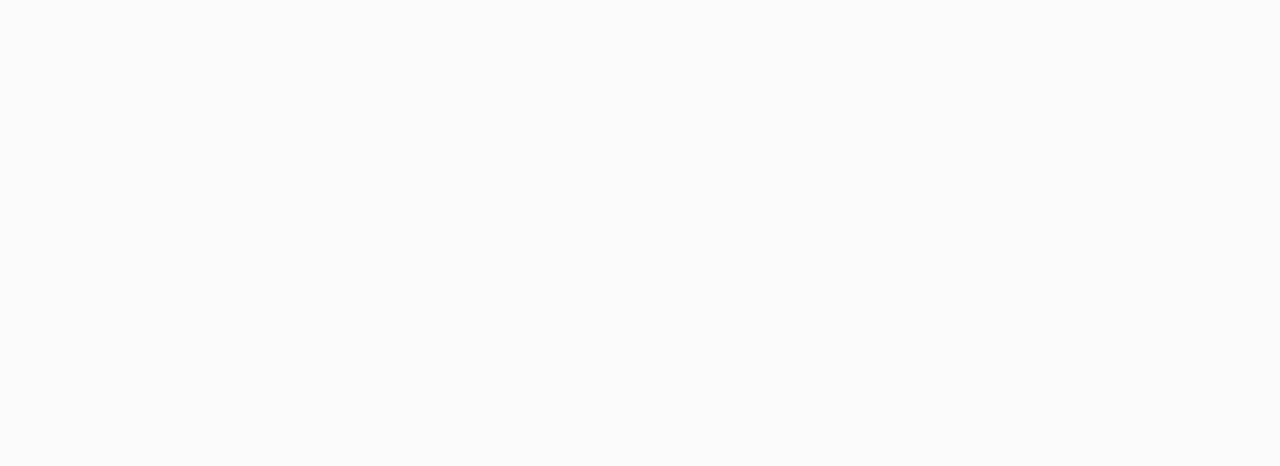
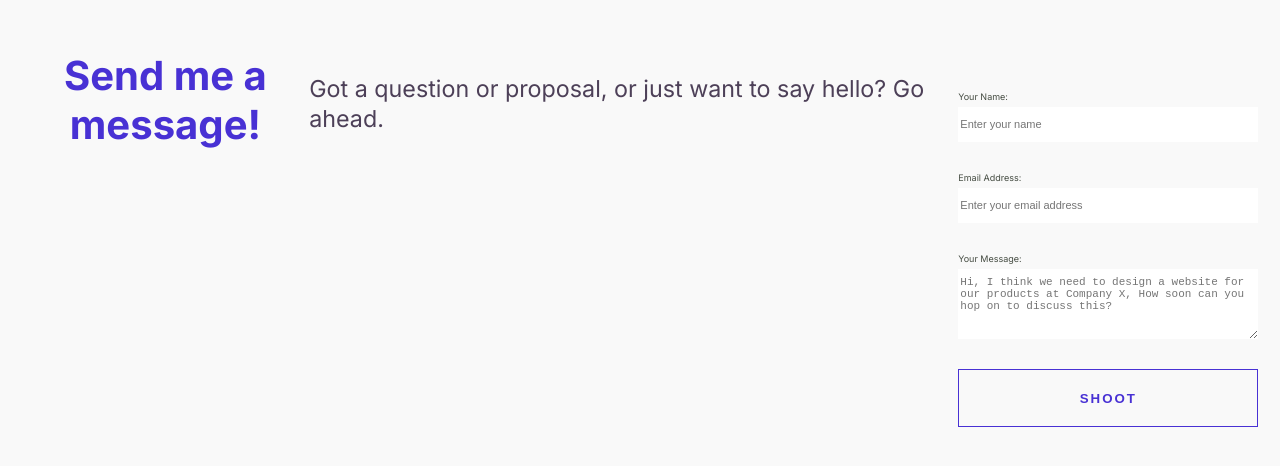
Before and after one commit to R-I-F/portfolio, a React (Vite) app: page / in a window 1280 px wide. Shown: the part 3314-3780 px from the top of the page. Before the commit the page ends 3200 px from the top, so only its background shows below. Built offline with nearby package versions, Linux system fonts and the light colour scheme; no server answers; the database is empty.

Commit message:
feat/section-4

```diff
--- /dev/null
+++ b/public/styles/sectionBodyD.css
@@ -0,0 +1,175 @@
+.section-body-d-container{
+    background-color: #f9f9f9;
+}
+
+.lanes{
+    margin: 70px 0;
+    padding: 0 60px;
+    display: flex;
+    flex-direction: column;
+}
+
+
+.body-d-title{
+    color: #4831d4;
+    font-size: 28px;
+    font-weight: 700;
+    text-align: center;
+    margin-top: 0;
+    margin-bottom: 0;
+}
+
+.lane-info{
+    font-weight: 400;
+    font-size: 14px;
+    line-height: 18px;
+}
+.form-container{
+    margin-top:40px ;
+}
+
+.form-el{
+    display: flex;
+    flex-direction: column;
+}
+
+.form-label{
+    font-size: 9px;
+    margin-bottom: 5px;
+    color: #454c42;
+}
+
+.form-input{
+    height: 35px;
+    padding-top: 7.5px;
+    padding-bottom: 7.5px;
+    margin-bottom: 30px;
+    font-size: 11px;
+    color: #454c42;
+    border: none;
+}
+.form-input:focus{
+    border: none;
+    outline: none; /* Remove default outline */
+    box-shadow: none; /* Remove default box shadow */
+    border-bottom: 1px solid #6a64be;
+}
+.focused{
+    color: #4831d4;
+}
+
+.text-area{
+    resize: vertical;
+    height: 70px;
+}
+
+.special-btn{
+    position: relative;
+    width: 180px;
+    height: 35px;
+    border: 1.3px solid #4831d4;
+    background-color: transparent;
+    display: flex;
+    align-items: center;
+    justify-content: center;
+    overflow: hidden;
+    cursor: pointer;
+}
+.btn-p{
+    display: flex;
+    align-items: center;
+    color: #4831d4;
+    font-size: 8px;
+    font-weight: 600;
+    letter-spacing: 2px;
+    z-index: 3;
+}
+.btn-clicked{
+    color: #ffffff;
+}
+.special-btn-not-clicked, .special-btn-clicked{
+    position: absolute;
+    z-index: 1;
+}
+.special-btn-not-clicked{
+    display: none;
+    left: 0;
+    top: 0;
+    transform: translateX(-100%);
+}
+.special-btn-clicked {
+    animation: slideBackground 0.5s ease forwards;
+    background-color: #4831d4;
+    width: 100%;
+    height: 100%;
+  }
+.long-arrow{
+    font-size: 16px;
+    margin-left: 5px;
+}
+
+@keyframes slideBackground {
+    0% {
+        transform: translateX(-100%);
+      }
+      100% {
+        transform: translateX(0);
+      }
+  }
+
+@media only screen and (min-width: 576px){
+    .section-body-d-container{
+        height: 500px;
+        display: flex;
+        align-items: center;
+        justify-content: center;
+    }
+
+    .lanes{
+        margin: auto;
+        flex-direction: row;
+    }
+
+    .body-d-title{
+        width: 220px;
+    }
+}
+@media only screen and (min-width: 768px){
+    .section-body-d-container{
+        /* padding: 4.56vw 11.07vw auto ; */
+        height: 100vh;
+    }
+
+    .lanes{
+        width: clamp(766px, 99.74vw, 1760px);
+        height: clamp(282px, 36.72vw, 640px);
+        padding-left: 20px;
+        padding-right: 20px;
+
+    }
+
+
+    .body-d-title{
+        font-size: clamp(24px, 3.13vw, 50px);
+        width: clamp(185px, 24.09vw, 385px);
+    }
+
+
+    .lane-info{
+        font-size: clamp(14px, 1.82vw, 29.12px);
+        line-height: clamp(18px, 2.34vw, 37.5px);
+    }
+
+    .special-btn{
+        width: clamp(180px, 23.44vw, 375px);
+        height: clamp(35px, 4.56vw, 73px);
+    }
+
+    .btn-p{
+        font-size: clamp(8px, 1.04vw, 16.64px);
+    }
+}
+@media only screen and (min-width: 1200px){
+
+
+}
--- /dev/null
+++ b/src/components/FormEl.jsx
@@ -0,0 +1,58 @@
+import React from "react";
+
+export default function FormEl({title, name, type, value, placeHolder, handleChange, addClass}){
+
+    const [ isInputActive, setIsInputActive ] = React.useState(false);
+
+    function handleFocus(){
+        setIsInputActive(true);
+    }
+    function handleBlur(){
+        setIsInputActive(false)
+    }
+    function inputType(){
+        if(type === 'textArea'){
+            return(
+            <div className="form-el">
+                <label
+                className={`form-label ${isInputActive? 'focused':''}`}
+                htmlFor={name}>
+                {title}
+                </label>
+                <textarea
+                className={`form-input text-area ${isInputActive? 'focused':''}`}
+                id={name}
+                name={name}
+                type={type}
+                value={value}
+                placeHolder={placeHolder}
+                onChange={(event)=>handleChange(event)}
+                onFocus={()=>{handleFocus()}}
+                onBlur={()=>{handleBlur()}}/>
+            </div>
+            )
+        }
+        else return(
+            <div className="form-el">
+                <label
+                className={`form-label ${isInputActive? 'focused':''}`}
+                htmlFor={name}>
+                {title}
+                </label>
+                <input
+                className={`form-input ${isInputActive? 'focused':''}`}
+                id={name}
+                name={name}
+                type={type}
+                value={value}
+                placeHolder={placeHolder}
+                onChange={(event)=>handleChange(event)}
+                onFocus={()=>{handleFocus()}}
+                onBlur={()=>{handleBlur()}}/>
+            </div>
+        )
+    }
+    return(
+        inputType()
+    )
+}
--- /dev/null
+++ b/src/components/SectionBodyD.jsx
@@ -0,0 +1,100 @@
+import React from "react";
+import { Element } from "react-scroll";
+import '../../public/styles/sectionBodyD.css'
+import { FaLongArrowAltRight } from "react-icons/fa";
+import FormEl from "./FormEl";
+
+export default function SectionBodyD(){
+    const [formData, setFormData] = React.useState({
+        name: '',
+        email: '',
+        message: ''
+    });
+    const [ isBtnClicked, setIsBtnClicked ] = React.useState(false);
+    const [ isBtnHovered, setIsBtnHovered ] = React.useState(false);
+
+
+    function handleChange(event){
+        console.log(formData)
+        const { name, value } = event.target;
+        setFormData(prevState => ({
+          ...prevState,
+          [name]: value
+        }));
+    }
+
+    const handleSubmit = (event) => {
+        setIsBtnClicked(prev=>!prev)
+        event.preventDefault();
+        // Process form data here (e.g., send it to a server)
+        console.log(formData);
+        // Optionally, reset form fields after submission
+        setFormData({
+          name: '',
+          email: '',
+          message: ''
+        });
+    };
+
+    function handleHover(x){
+        console.log('hovered');
+        setIsBtnHovered(x);
+        return;
+    }
+
+    function activeClassSetter(x, y){
+        if(x || y){
+            return ('special-btn-clicked');
+        }
+        else return('special-btn-not-clicked');
+    }
+
+    return(
+        <Element
+        name = {name}>
+            <section
+            className="section-body-d-container">
+                <div className="lanes">
+                    <h1 className= 'body-d-title' >Send me a message!</h1>
+                    <p className="lane-info">Got a question or proposal, or just want to say hello? Go ahead.</p>
+                    <form className="form-container">
+                       <FormEl
+                        title='Your Name:'
+                        name='name'
+                        type='text'
+                        value={formData.name}
+                        placeHolder='Enter your name'
+                        handleChange={handleChange}/>
+
+                        <FormEl
+                        title='Email Address:'
+                        name='email'
+                        type='text'
+                        value={formData.email}
+                        placeHolder='Enter your email address'
+                        handleChange={handleChange}/>
+
+                        <FormEl
+                        title='Your Message:'
+                        name='message'
+                        type='textArea'
+                        value={formData.message}
+                        placeHolder='Hi, I think we need to design a website for our products at Company X, How soon can you hop on to discuss this?'
+                        handleChange={handleChange}/>
+
+                        <button
+                        className = {`special-btn`}
+                        onClick={(event)=>handleSubmit(event)}
+                        onMouseEnter={()=>handleHover(true)}
+                        onMouseLeave={()=>handleHover(false)}>
+                            <div className = {`${activeClassSetter(isBtnClicked, isBtnHovered)}`}/>
+                            <p className={`btn-p ${isBtnClicked || isBtnHovered? 'btn-clicked':''}`}>
+                                SHOOT
+                            </p>
+                        </button>
+                    </form>
+                </div>
+            </section>
+        </Element>
+    )
+}
--- a/src/pages/PortfolioPage.jsx
+++ b/src/pages/PortfolioPage.jsx
@@ -6,6 +6,7 @@ import SectionBodyA from "../components/SectionBodyA";
 import SmoothScroll from "../components/SmoothScroll";
 import SectionBodyB from "../components/SectionBodyB";
 import SectionBodyC from "../components/SectionBodyC";
+import SectionBodyD from "../components/SectionBodyD";
 
 export default function PortfolioPage({selectedPage, setSelectedPage}){
 
@@ -53,6 +54,8 @@ export default function PortfolioPage({selectedPage, setSelectedPage}){
             name = 'section3'/>
             <SectionBodyC
             name = 'section4'/>
+            <SectionBodyD
+            name = 'section5'/>
             <div className="pageSelector-container">
                 <PageSelector
                 selectedPage = {selectedPage}
```
